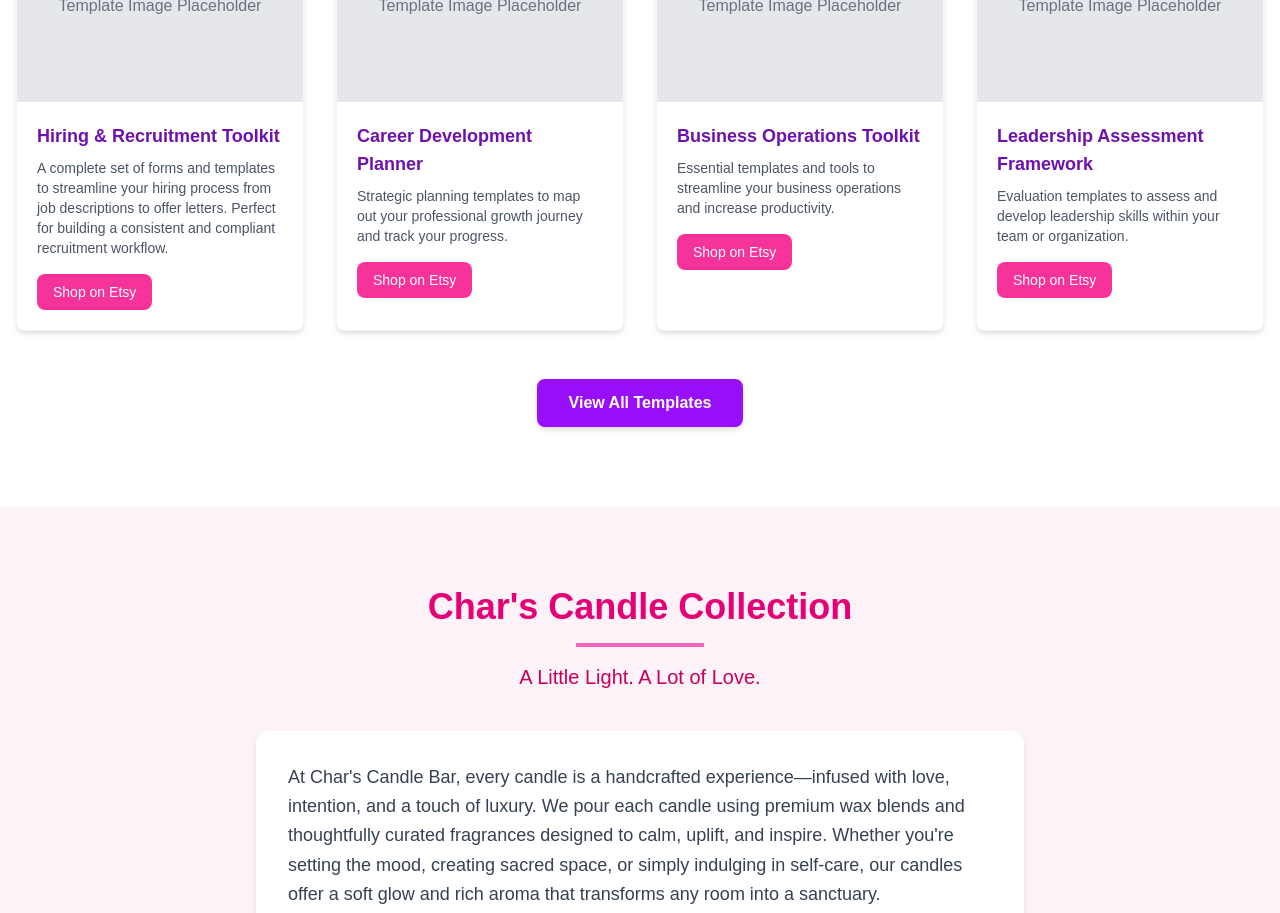
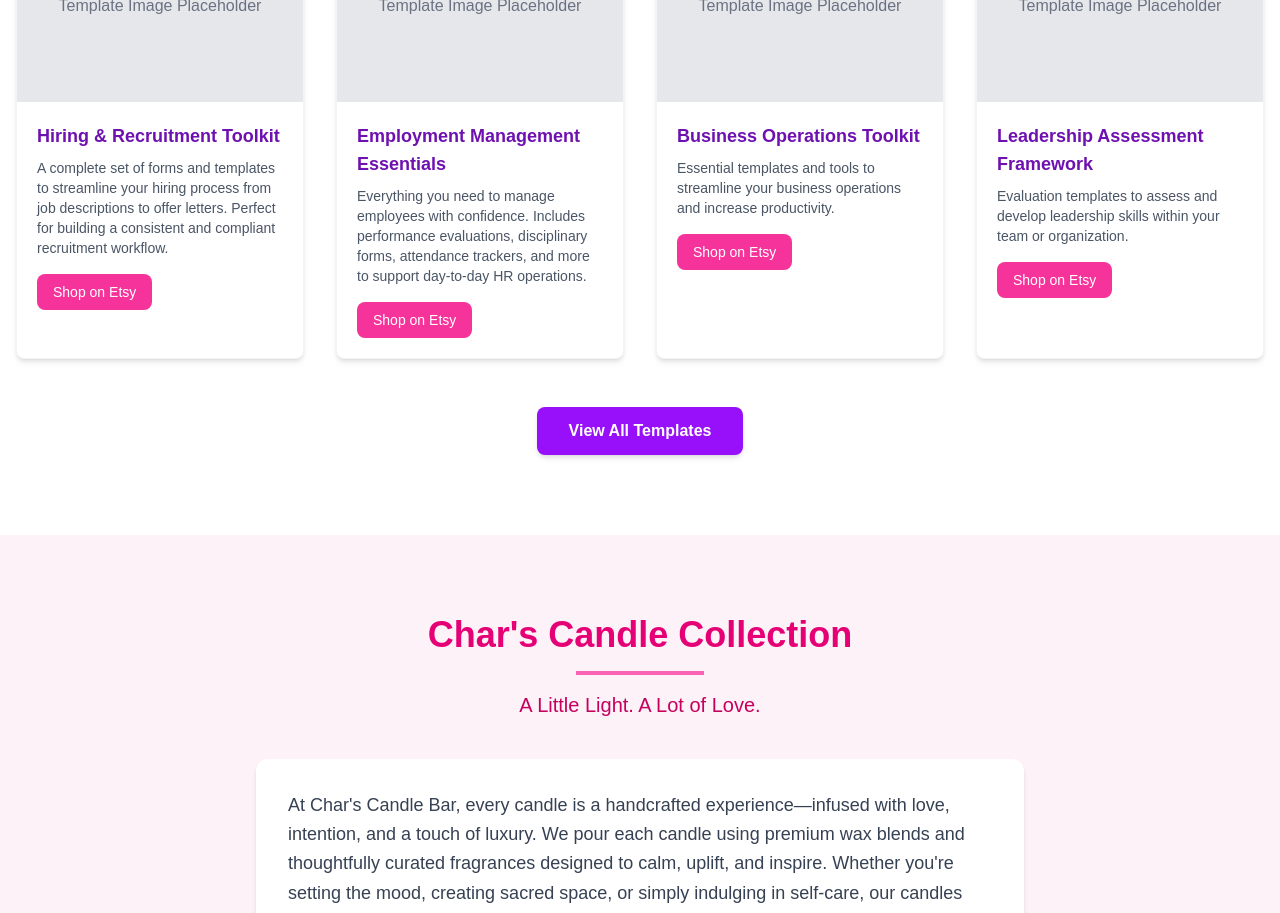
Before and after one commit to 5starmula/VisionaryConsults, a Next.js app: page / in a window 1280 px wide. Shown: the part 5880-6793 px from the top of the page. Built offline with nearby package versions, Linux system fonts and the light colour scheme.

Commit message:
Update second template card with Employment Management Essentials details

```diff
--- a/src/components/Templates.tsx
+++ b/src/components/Templates.tsx
@@ -10,9 +10,9 @@ export default function Templates() {
       description: "A complete set of forms and templates to streamline your hiring process from job descriptions to offer letters. Perfect for building a consistent and compliant recruitment workflow."
     },
     {
-      title: "Career Development Planner",
+      title: "Employment Management Essentials",
       image: "template-placeholder.jpg",
-      description: "Strategic planning templates to map out your professional growth journey and track your progress."
+      description: "Everything you need to manage employees with confidence. Includes performance evaluations, disciplinary forms, attendance trackers, and more to support day-to-day HR operations."
     },
     {
       title: "Business Operations Toolkit",
```
